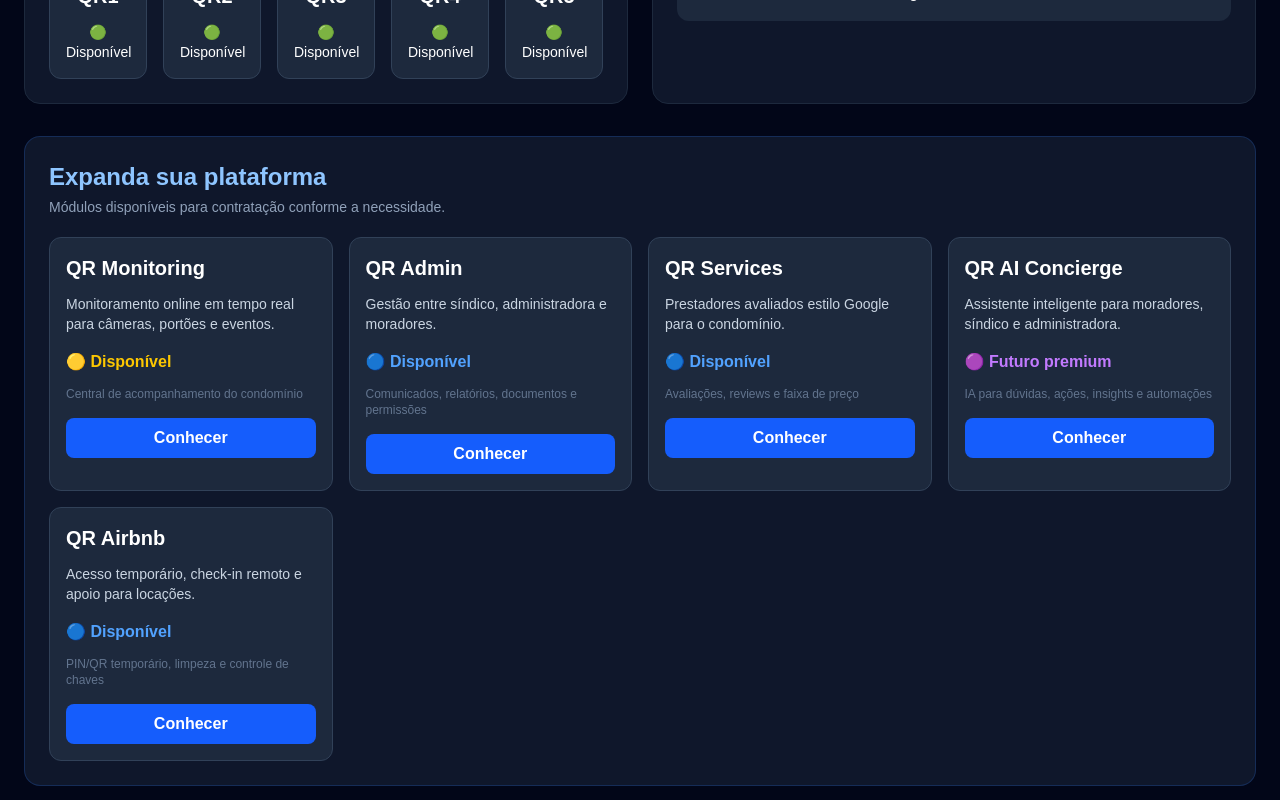
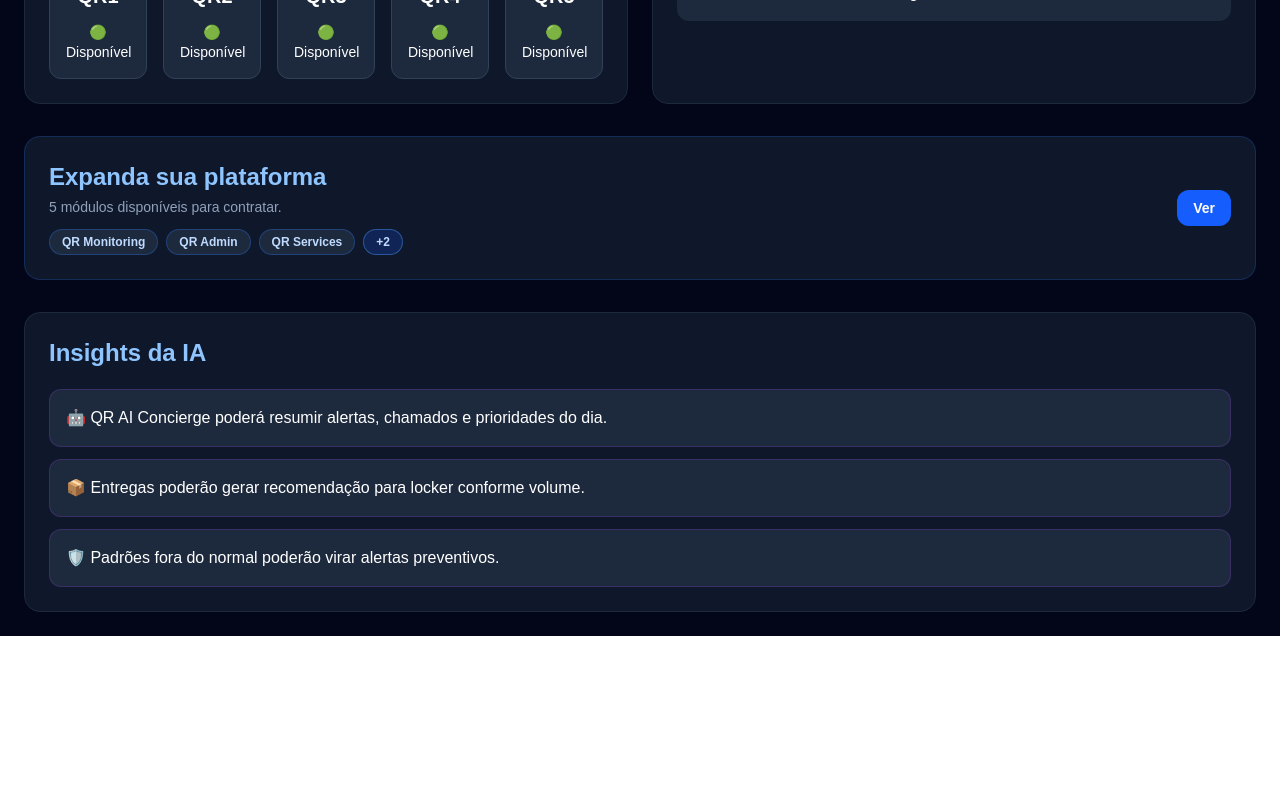
Before and after one commit to mullerjoao1-tech/qr-porteiro, a Next.js app: page /dashboard in a window 1280 px wide. Shown: the part 880-1680 px from the top of the page. After the commit the page ends 1516 px from the top, so only its background shows below. Built offline with nearby package versions, Linux system fonts and the light colour scheme.

Commit message:
Dashboard com preview de módulos

```diff
--- a/app/dashboard/page.tsx
+++ b/app/dashboard/page.tsx
@@ -1,4 +1,10 @@
+"use client";
+
+import { useState } from "react";
+
 export default function Dashboard() {
+  const [mostrarExpansao, setMostrarExpansao] = useState(false);
+
   const modulosDoCondominio = {
     access: true,
     security: true,
@@ -89,6 +95,8 @@ export default function Dashboard() {
 
   const modulosAtivos = modulos.filter((modulo) => moduloAtivo(modulo.id));
   const modulosDisponiveis = modulos.filter((modulo) => !moduloAtivo(modulo.id));
+  const previewModulos = modulosDisponiveis.slice(0, 3);
+  const quantidadeRestante = modulosDisponiveis.length - previewModulos.length;
 
   const qrs = [
     { nome: "QR1", status: "🟢 Disponível" },
@@ -170,9 +178,7 @@ export default function Dashboard() {
                   {modulo.nome}
                 </h3>
 
-                <p className="text-sm text-slate-300">
-                  {modulo.descricao}
-                </p>
+                <p className="text-sm text-slate-300">{modulo.descricao}</p>
 
                 <p className={`mt-4 font-bold ${modulo.cor}`}>
                   {modulo.status}
@@ -218,12 +224,48 @@ export default function Dashboard() {
           </div>
         </div>
 
-        <div className="bg-slate-900 rounded-2xl p-5 md:p-6 mb-8 border border-blue-500/20">
-          <h2 className="text-2xl font-bold text-blue-300">
+        <div className="bg-slate-900 rounded-2xl p-4 md:p-6 mb-8 border border-blue-500/20">
+          <button
+            onClick={() => setMostrarExpansao(!mostrarExpansao)}
+            className="w-full flex items-center justify-between gap-4 text-left"
+          >
+            <div className="flex-1">
+              <h2 className="text-xl md:text-2xl font-bold text-blue-300">
                 Expanda sua plataforma
               </h2>
 
-          <p className="text-slate-400 text-sm mt-1 mb-5">
+              <p className="text-slate-400 text-xs md:text-sm mt-1">
+                {modulosDisponiveis.length} módulos disponíveis para contratar.
+              </p>
+
+              {!mostrarExpansao && (
+                <div className="flex flex-wrap gap-2 mt-3">
+                  {previewModulos.map((modulo) => (
+                    <span
+                      key={modulo.id}
+                      className="bg-slate-800 border border-blue-500/30 text-blue-200 text-xs font-bold px-3 py-1 rounded-full"
+                    >
+                      {modulo.nome}
+                    </span>
+                  ))}
+
+                  {quantidadeRestante > 0 && (
+                    <span className="bg-blue-600/20 border border-blue-400/40 text-blue-200 text-xs font-bold px-3 py-1 rounded-full">
+                      +{quantidadeRestante}
+                    </span>
+                  )}
+                </div>
+              )}
+            </div>
+
+            <div className="bg-blue-600 hover:bg-blue-500 text-white font-bold px-4 py-2 rounded-xl transition-all text-sm">
+              {mostrarExpansao ? "Fechar" : "Ver"}
+            </div>
+          </button>
+
+          {mostrarExpansao && (
+            <div className="mt-5">
+              <p className="text-slate-400 text-sm mb-5">
                 Módulos disponíveis para contratação conforme a necessidade.
               </p>
 
@@ -256,6 +298,8 @@ export default function Dashboard() {
                 ))}
               </div>
             </div>
+          )}
+        </div>
 
         <div className="bg-slate-900 rounded-2xl p-5 md:p-6 border border-slate-800">
           <h2 className="text-2xl font-bold text-blue-300 mb-5">
@@ -264,7 +308,8 @@ export default function Dashboard() {
 
           <div className="space-y-3">
             <div className="bg-slate-800 rounded-xl p-4 border border-purple-500/20">
-              🤖 QR AI Concierge poderá resumir alertas, chamados e prioridades do dia.
+              🤖 QR AI Concierge poderá resumir alertas, chamados e prioridades
+              do dia.
             </div>
 
             <div className="bg-slate-800 rounded-xl p-4 border border-purple-500/20">
```
Lines whose indentation alone changed are shown as unchanged.
